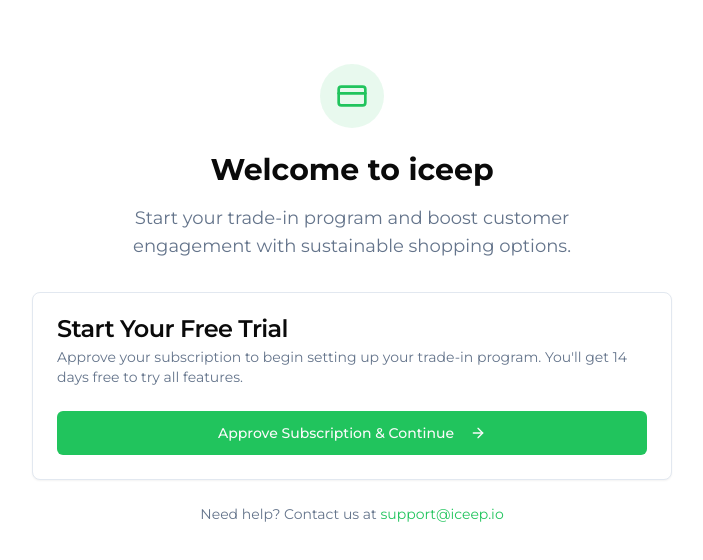
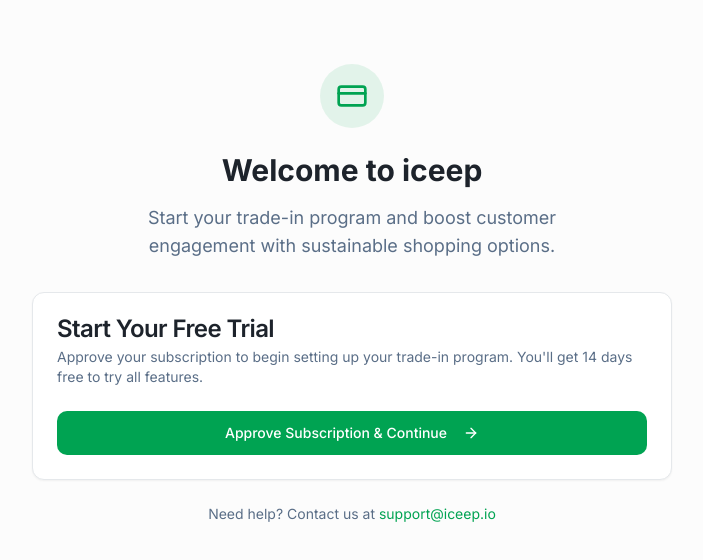
Before and after one commit to AndriiPerevoznyi/tradein-guide-buddy, a React (Vite) app: page / in a window 1280 px wide. Shown: the top 560 px of the page, without its empty margins (288-991 px from the left). Built offline with nearby package versions, Linux system fonts and the light colour scheme; the HTML template or start-up script is replaced by a standard one.

Commit message:
Refactor: Use Shopify native UI

```diff
--- a/index.html
+++ b/index.html
@@ -7,10 +7,10 @@
     <meta name="description" content="Lovable Generated Project" />
     <meta name="author" content="Lovable" />
 
-    <!-- iceep brand font -->
+    <!-- Shopify Sans font -->
     <link rel="preconnect" href="https://fonts.googleapis.com">
     <link rel="preconnect" href="https://fonts.gstatic.com" crossorigin>
-    <link href="https://fonts.googleapis.com/css2?family=Montserrat:wght@300;400;500;600;700&display=swap" rel="stylesheet">
+    <link href="https://fonts.googleapis.com/css2?family=Inter:wght@400;500;600;700&display=swap" rel="stylesheet">
 
     <meta property="og:title" content="tradein-guide-buddy" />
     <meta property="og:description" content="Lovable Generated Project" />
--- a/src/index.css
+++ b/src/index.css
@@ -2,51 +2,51 @@
 @tailwind components;
 @tailwind utilities;
 
-/* Modern Shopify-inspired design system for trade-in tutorial */
+/* Shopify Polaris design system */
 
 @layer base {
   :root {
-    /* Base colors - Shopify light theme with iceep accents */
-    --background: 0 0% 100%;
-    --foreground: 0 0% 3.9%;
+    /* Shopify Polaris colors */
+    --background: 0 0% 99%;
+    --foreground: 213 20% 14%;
 
-    /* Card system */
+    /* Card system - Shopify surface colors */
     --card: 0 0% 100%;
-    --card-foreground: 0 0% 3.9%;
+    --card-foreground: 213 20% 14%;
     --popover: 0 0% 100%;
-    --popover-foreground: 0 0% 3.9%;
+    --popover-foreground: 213 20% 14%;
 
-    /* Primary - iceep green */
-    --primary: 142 71% 45%;
-    --primary-foreground: 0 0% 98%;
+    /* Primary - Shopify brand colors */
+    --primary: 150 100% 32%;
+    --primary-foreground: 0 0% 100%;
 
     /* Success & progress colors */
-    --success: 142 71% 45%;
-    --success-foreground: 0 0% 98%;
+    --success: 150 100% 32%;
+    --success-foreground: 0 0% 100%;
 
     /* Warning & info */
-    --warning: 38 92% 50%;
-    --warning-foreground: 0 0% 98%;
-    --info: 214 100% 47%;
-    --info-foreground: 0 0% 98%;
+    --warning: 45 100% 47%;
+    --warning-foreground: 213 20% 14%;
+    --info: 214 100% 59%;
+    --info-foreground: 0 0% 100%;
 
-    /* Neutral system */
-    --secondary: 210 40% 96%;
-    --secondary-foreground: 222.2 84% 4.9%;
-    --muted: 210 40% 96%;
-    --muted-foreground: 215.4 16.3% 46.9%;
-    --accent: 210 40% 96%;
-    --accent-foreground: 222.2 84% 4.9%;
+    /* Neutral system - Shopify grays */
+    --secondary: 240 5% 96%;
+    --secondary-foreground: 213 20% 14%;
+    --muted: 240 5% 96%;
+    --muted-foreground: 213 20% 44%;
+    --accent: 240 5% 96%;
+    --accent-foreground: 213 20% 14%;
 
     /* Interactive elements */
-    --border: 214.3 31.8% 91.4%;
-    --input: 214.3 31.8% 91.4%;
-    --ring: 142 71% 45%;
+    --border: 214 15% 91%;
+    --input: 214 15% 91%;
+    --ring: 150 100% 32%;
 
-    --destructive: 0 84.2% 60.2%;
-    --destructive-foreground: 210 40% 98%;
+    --destructive: 359 83% 62%;
+    --destructive-foreground: 0 0% 100%;
 
-    --radius: 0.5rem;
+    --radius: 0.75rem;
 
     --sidebar-background: 0 0% 98%;
     --sidebar-foreground: 240 5.3% 26.1%;
@@ -59,40 +59,40 @@
   }
 
   .dark {
-    --background: 0 0% 3.9%;
-    --foreground: 0 0% 98%;
+    --background: 213 20% 14%;
+    --foreground: 0 0% 100%;
 
-    --card: 0 0% 3.9%;
-    --card-foreground: 0 0% 98%;
+    --card: 213 20% 18%;
+    --card-foreground: 0 0% 100%;
 
-    --popover: 0 0% 3.9%;
-    --popover-foreground: 0 0% 98%;
+    --popover: 213 20% 18%;
+    --popover-foreground: 0 0% 100%;
 
-    --primary: 142 71% 45%;
-    --primary-foreground: 0 0% 98%;
+    --primary: 150 100% 32%;
+    --primary-foreground: 0 0% 100%;
 
-    --secondary: 217.2 32.6% 17.5%;
-    --secondary-foreground: 210 40% 98%;
+    --secondary: 213 20% 22%;
+    --secondary-foreground: 0 0% 100%;
 
-    --muted: 217.2 32.6% 17.5%;
-    --muted-foreground: 215 20.2% 65.1%;
+    --muted: 213 20% 22%;
+    --muted-foreground: 213 15% 70%;
 
-    --accent: 217.2 32.6% 17.5%;
-    --accent-foreground: 210 40% 98%;
+    --accent: 213 20% 22%;
+    --accent-foreground: 0 0% 100%;
 
-    --destructive: 0 62.8% 30.6%;
-    --destructive-foreground: 210 40% 98%;
+    --destructive: 359 83% 62%;
+    --destructive-foreground: 0 0% 100%;
 
-    --border: 217.2 32.6% 17.5%;
-    --input: 217.2 32.6% 17.5%;
-    --ring: 142 71% 45%;
+    --border: 213 15% 28%;
+    --input: 213 15% 28%;
+    --ring: 150 100% 32%;
 
-    --success: 142 71% 45%;
-    --success-foreground: 0 0% 98%;
-    --warning: 32 95% 44%;
-    --warning-foreground: 0 0% 98%;
-    --info: 221 83% 53%;
-    --info-foreground: 0 0% 98%;
+    --success: 150 100% 32%;
+    --success-foreground: 0 0% 100%;
+    --warning: 45 100% 47%;
+    --warning-foreground: 213 20% 14%;
+    --info: 214 100% 59%;
+    --info-foreground: 0 0% 100%;
 
     --sidebar-background: 240 5.9% 10%;
     --sidebar-foreground: 240 4.8% 95.9%;
--- a/tailwind.config.ts
+++ b/tailwind.config.ts
@@ -14,7 +14,7 @@ export default {
     },
     extend: {
       fontFamily: {
-        sans: ['Montserrat', 'ui-sans-serif', 'system-ui', 'sans-serif'],
+        sans: ['Inter', '-apple-system', 'BlinkMacSystemFont', 'San Francisco', 'Segoe UI', 'Roboto', 'Helvetica Neue', 'sans-serif'],
       },
       colors: {
         border: "hsl(var(--border))",
```
